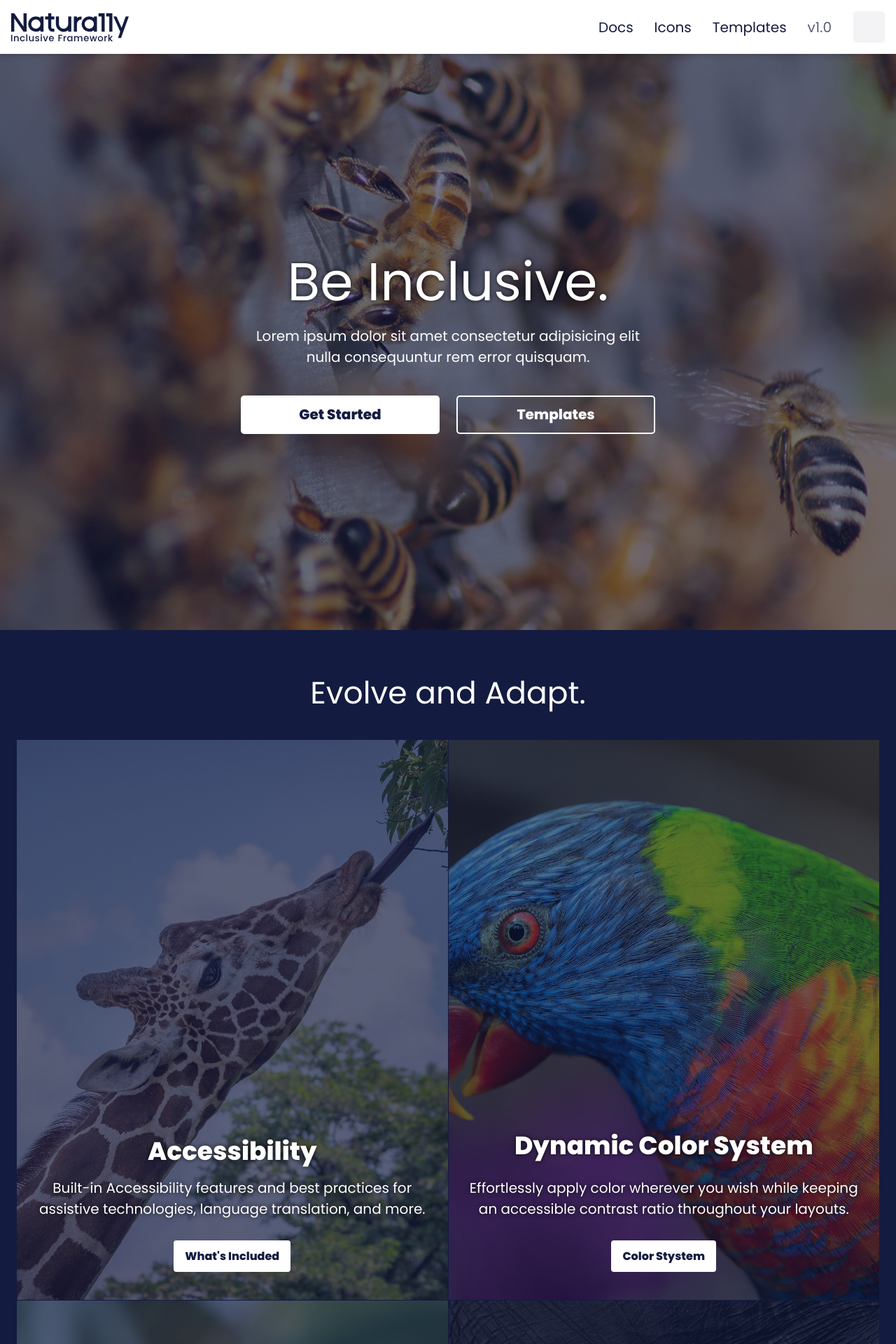
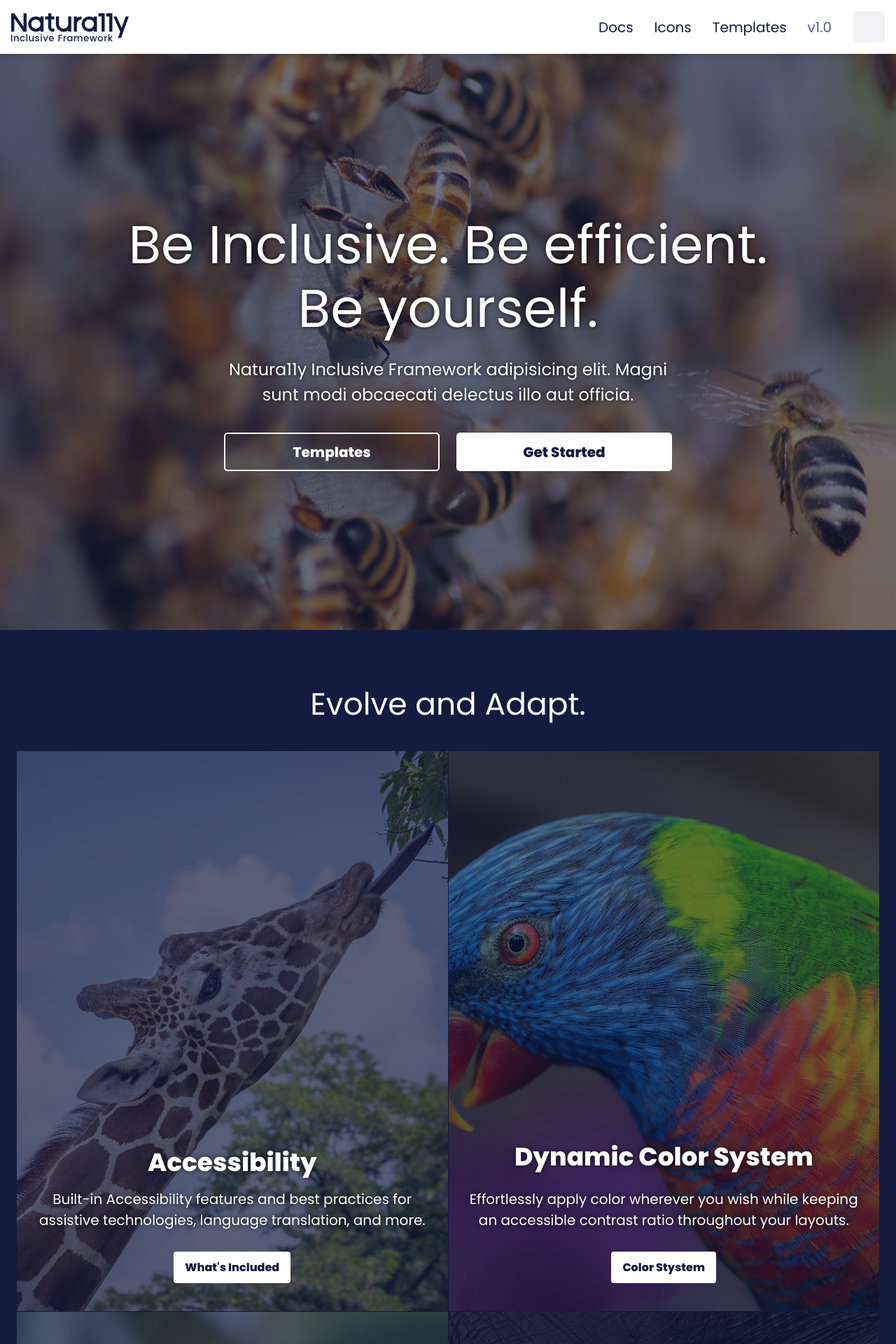
Before and after one commit to cavidano/natura11y-docs, a Jekyll site: the page built from index.html, in a window 1280 px wide. Shown: the top 1920 px of the page at 70% size. Built offline with Jekyll 4.4.1, drawn with Linux system fonts in a browser that asks for light colours.

```diff
--- a/_docs-a-z/alerts.html
+++ b/_docs-a-z/alerts.html
@@ -18,7 +18,7 @@
 
 {% capture as_body %}
 <p>
-    When modifying alert colors, be sure to check that your colors meet a sufficient <a href="#1">contrast ratio</a>. The colors provided in the Framework already do.
+    When modifying alert colors, be sure to check that your colors meet a sufficient <a href="#1">contrast ratio</a>.
 </p>
 <p>
     Never rely on color alone to convey meaning. Include a visual icon in alerts for those who
--- a/index.html
+++ b/index.html
@@ -11,29 +11,27 @@
 
     <div class="backdrop__cover">
 
-        <div class="container narrow margin-y-4 text-align-center">
+        <div class="container medium margin-y-4 text-align-center">
 
-            <h1 class="banner-headline text-align-center text-shadow margin-bottom-2">
-                Be Inclusive.
+            <h1 class="banner-headline text-align-center text-shadow">
+                Be Inclusive. Be efficient.<br>Be yourself.
             </h1>
 
-            <p>
-                Lorem ipsum dolor sit amet consectetur adipisicing elit nulla consequuntur rem error quisquam.
-            </p>
+            <div class="narrow margin-y-3">
 
-            <div class="narrow margin-y-4">
+                <p class="font-size-lg text-shadow">
+                    Natura11y Inclusive Framework adipisicing elit. Magni sunt modi obcaecati delectus illo aut officia.
+                </p>
 
                 <div class="grid grid--gap-3 grid--cell-fill--sm">
 
                     <div class="grid__cell">
+                        <a class="button button--outline width-100" href="#1">Templates</a>
+                    </div>
+
+                    <div class="grid__cell">
                         <a class="button theme-white width-100" href="{{ site.url }}/docs/get-started/">Get Started</a>
                     </div>
-                    <!-- .grid__cell -->
-
-                    <div class="grid__cell">
-                        <a class="button button--outline width-100" href="#1">Templates</a>
-                    </div>
-                    <!-- .grid__cell -->
 
                 </div>
                 <!-- .grid -->
--- a/src/modules/spacing/_style.scss
+++ b/src/modules/spacing/_style.scss
@@ -29,7 +29,7 @@
     --spacer-2: calc(var(--spacer-base) * 1);
     --spacer-3: calc(var(--spacer-base) * 1.5);
     --spacer-4: calc(var(--spacer-base) * 2.5);
-    --spacer-5: calc(var(--spacer-base) * 4);
+    --spacer-5: calc(var(--spacer-base) * 5);
 }
 
 $spacers: (
```
Also changed, not shown: dist/css/natura11y_docs.css.
